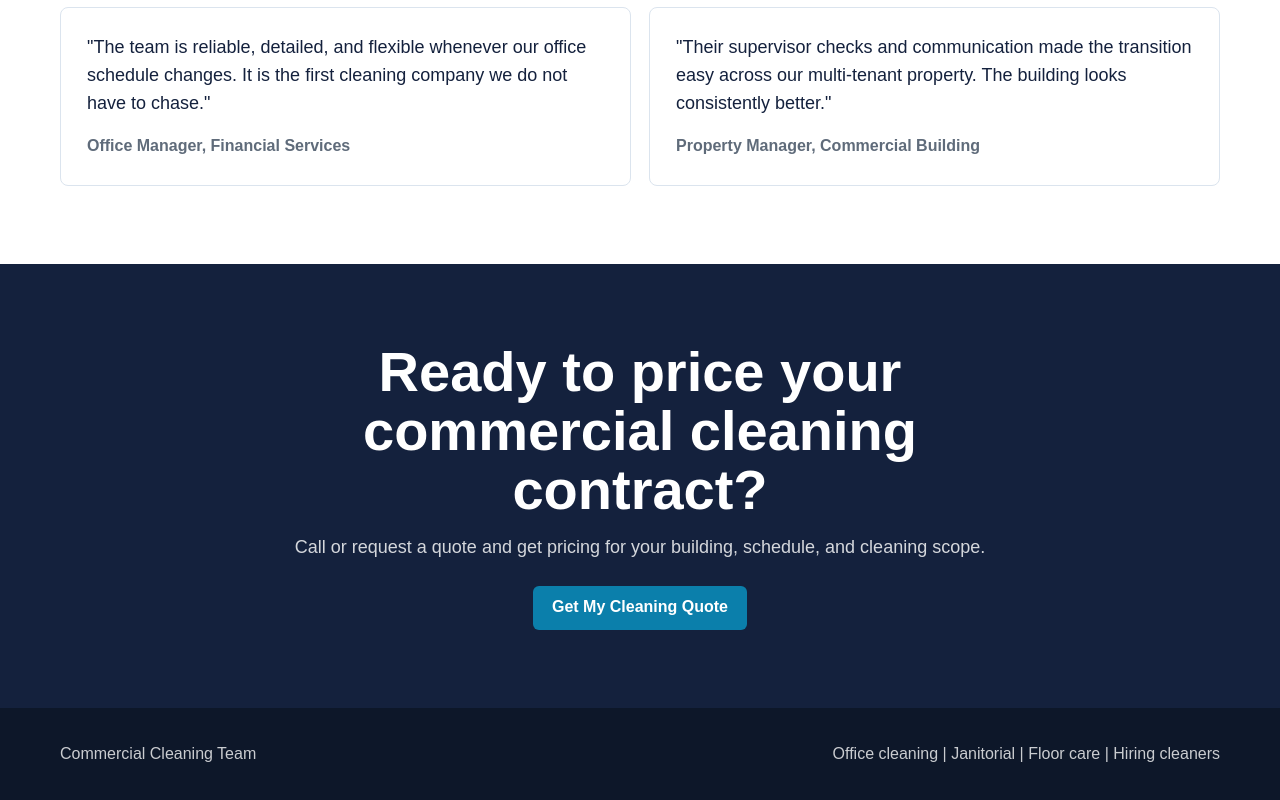
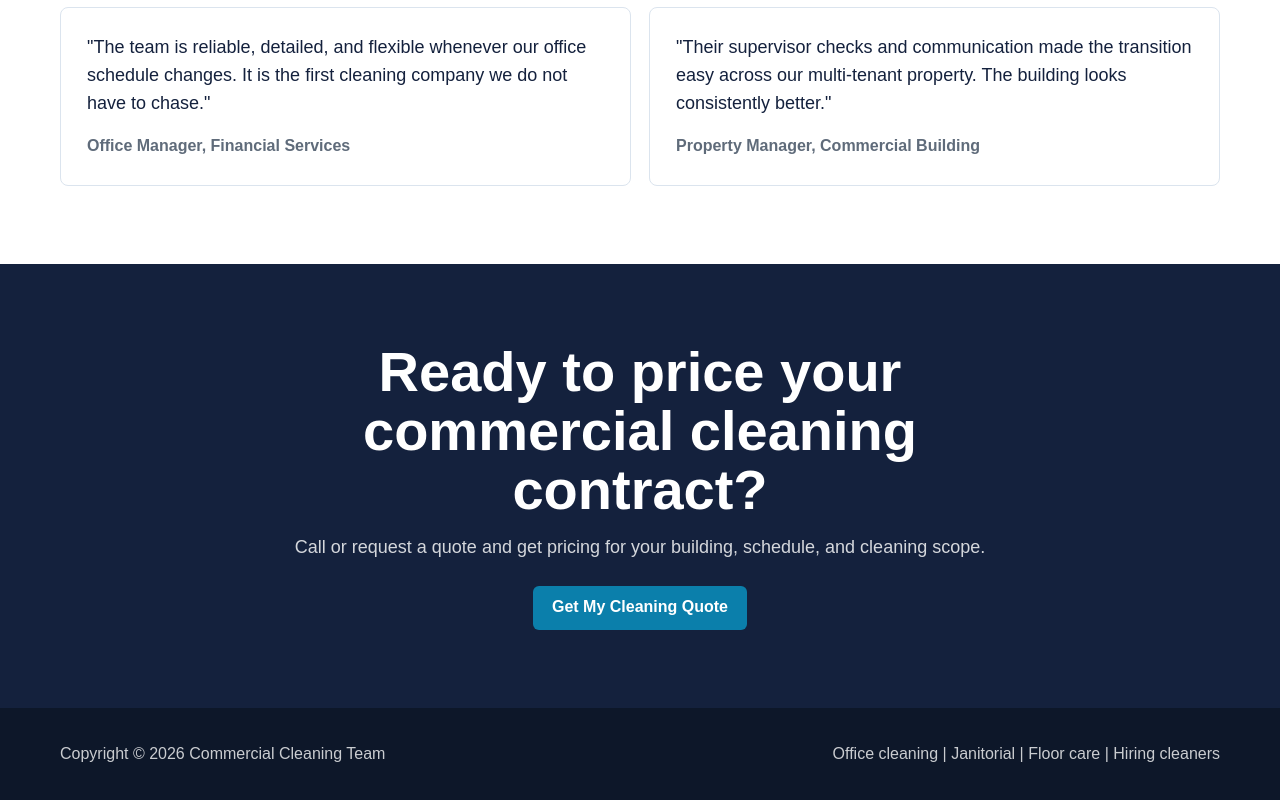
Before and after one commit to wms365com-dev/cctco, a website: page index.html in a window 1280 px wide. Shown: the part 4990-5790 px from the top of the page. Drawn offline with Linux system fonts and the light colour scheme.

Commit message:
Add automatic copyright year

```diff
--- a/index.html
+++ b/index.html
@@ -179,7 +179,7 @@
     <section><div class="wrap"><div class="section-head"><h2>Built to earn long-term trust</h2><p>Contract buyers need more than a low price. They need a cleaning company that communicates, shows up, and fixes issues quickly.</p></div><div class="testimonial"><blockquote><p>"The team is reliable, detailed, and flexible whenever our office schedule changes. It is the first cleaning company we do not have to chase."</p><cite>Office Manager, Financial Services</cite></blockquote><blockquote><p>"Their supervisor checks and communication made the transition easy across our multi-tenant property. The building looks consistently better."</p><cite>Property Manager, Commercial Building</cite></blockquote></div></div></section>
     <section class="final-cta"><div class="wrap"><h2>Ready to price your commercial cleaning contract?</h2><p>Call or request a quote and get pricing for your building, schedule, and cleaning scope.</p><a href="#quote" class="btn">Get My Cleaning Quote</a></div></section>
   </main>
-  <footer><div class="wrap"><span>Commercial Cleaning Team</span><span>Office cleaning | Janitorial | Floor care | Hiring cleaners</span></div></footer>
+  <footer><div class="wrap"><span>Copyright &copy; <span class="year"></span> Commercial Cleaning Team</span><span>Office cleaning | Janitorial | Floor care | Hiring cleaners</span></div></footer>
   <script type="application/ld+json">
     {
       "@context": "https://schema.org",
@@ -218,6 +218,8 @@
     }
   </script>
   <script>
+    document.querySelectorAll('.year').forEach((el) => { el.textContent = new Date().getFullYear(); });
+
     async function submitJson(form, endpoint, statusEl) {
       statusEl.textContent = 'Sending...';
       const data = Object.fromEntries(new FormData(form).entries());
```
Also changed, not shown: apply-mobile.html (+3 -1 lines), apply.html (+3 -1 lines), mobile.html (+3 -1 lines).
